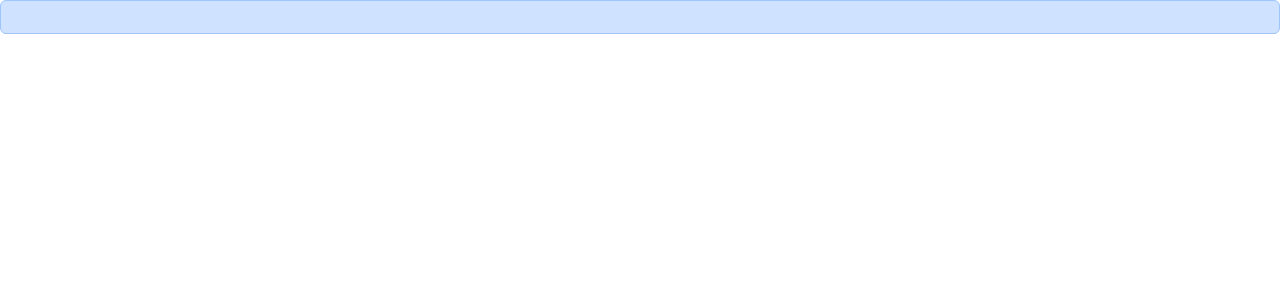
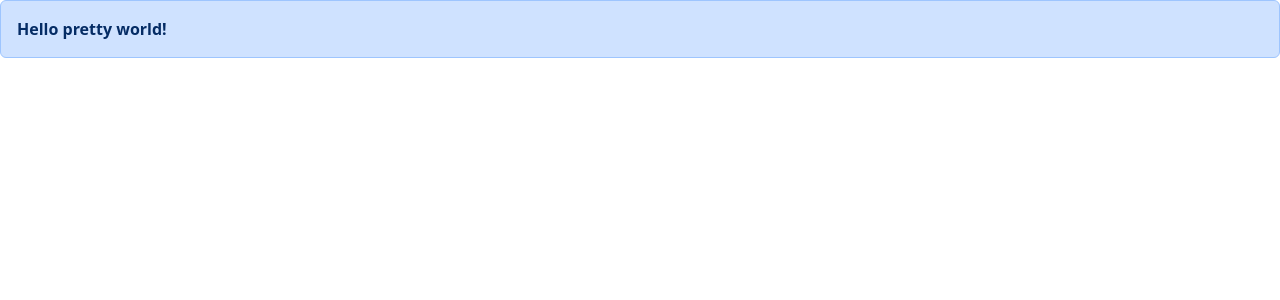
Before and after one commit to GusCavallin/react-sample-app, a React (Vite) app: page / in a window 1280 px wide. Shown: the top 300 px of the page. Built offline with nearby package versions, Linux system fonts and the light colour scheme.

Commit message:
Using the "children" prop within Alert (as a ReactNode)

```diff
--- a/src/App.tsx
+++ b/src/App.tsx
@@ -3,7 +3,9 @@ import Alert from "./components/Alert";
 function App() {
   return (
     <div>
-      <Alert />
+      <Alert>
+        <b>Hello pretty world!</b>
+      </Alert>
     </div>
   );
 }
--- a/src/components/Alert.tsx
+++ b/src/components/Alert.tsx
@@ -1,7 +1,9 @@
 // Created with ES7+ pluging and "rafce" command
 
+import type { ReactNode } from "react";
+
 interface Props {
-  children: string; // Supported by all componets
+  children: ReactNode; // Supported by all componets
 }
 
 const Alert = ({ children }: Props) => {
```
